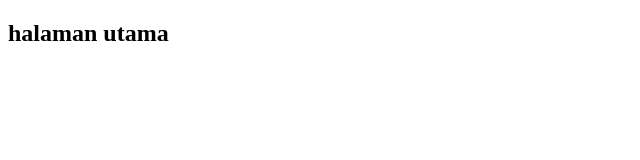
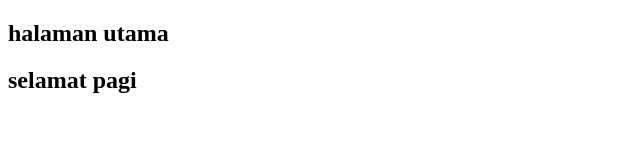
Before and after one commit to wihelmus785/tugas-2, a plain HTML site: page index.html in a window 1280 px wide. Shown: the whole page, without its empty margins (0-640 px from the left). Drawn offline with Linux system fonts and the light colour scheme.

Commit message:
Update index.html

```diff
--- a/index.html
+++ b/index.html
@@ -6,7 +6,7 @@
     <title>Document</title>
 </head>
 <body>
-
     <h2>halaman utama</h2>
+    <h2>selamat pagi</h2>
 </body>
 </html>
```
